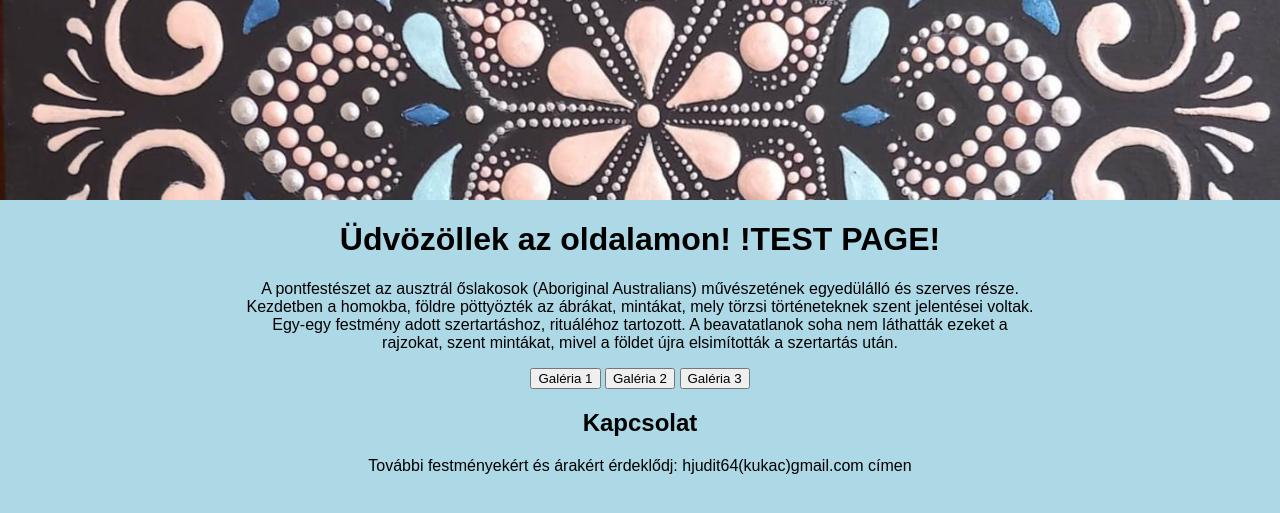
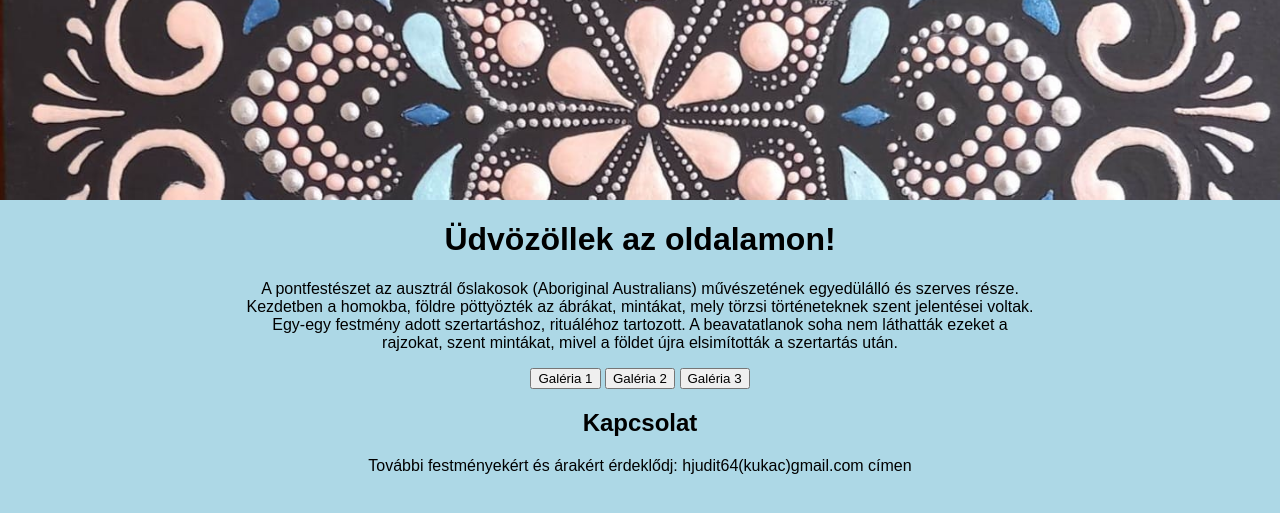
Before and after one commit to balazsvamosi1/balazsvamosi.github.io, a Jekyll site: the page built from index.md, in a window 1280 px wide. Shown: the top 513 px of the page. Built offline with Jekyll 4.4.1, drawn with Linux system fonts in a browser that asks for light colours; some web fonts are replaced; a script that is not in the unit is left out; comment, search, counter and statistics services are not loaded.

Commit message:
Update index.md

```diff
--- a/index.md
+++ b/index.md
@@ -5,7 +5,7 @@ background_image: "{{ site.background_images | sample }}"
 ---
 
 <div class="center-text">
-  <h1>Üdvözöllek az oldalamon! !TEST PAGE!  </h1>
+  <h1>Üdvözöllek az oldalamon!</h1>
 
   <p>
     A pontfestészet az ausztrál őslakosok (Aboriginal Australians) művészetének egyedülálló és szerves része. Kezdetben a homokba, földre pöttyözték az ábrákat, mintákat, mely törzsi történeteknek szent jelentései voltak. Egy-egy festmény adott szertartáshoz, rituáléhoz tartozott. A beavatatlanok soha nem láthatták ezeket a rajzokat, szent mintákat, mivel a földet újra elsimították a szertartás után.
```
